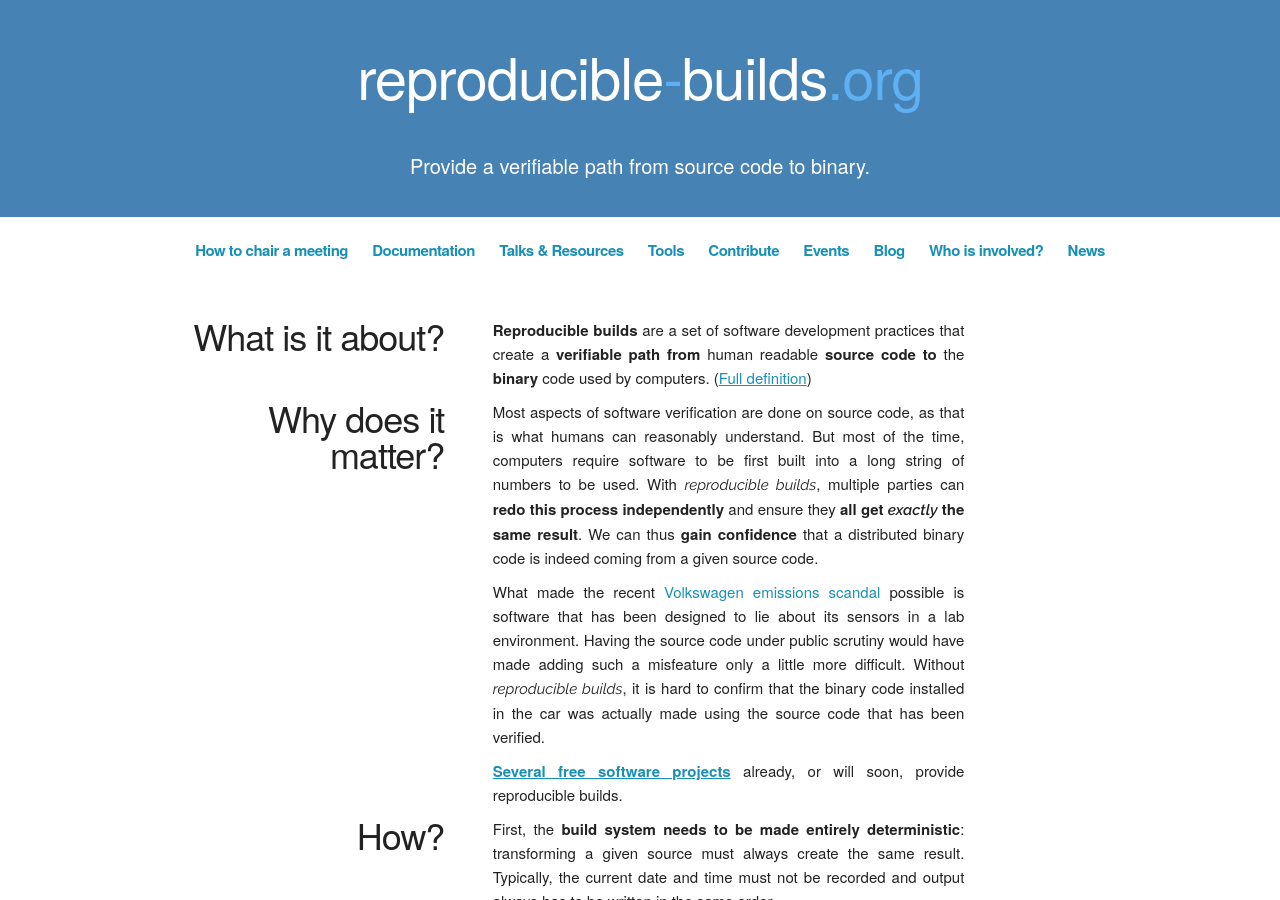
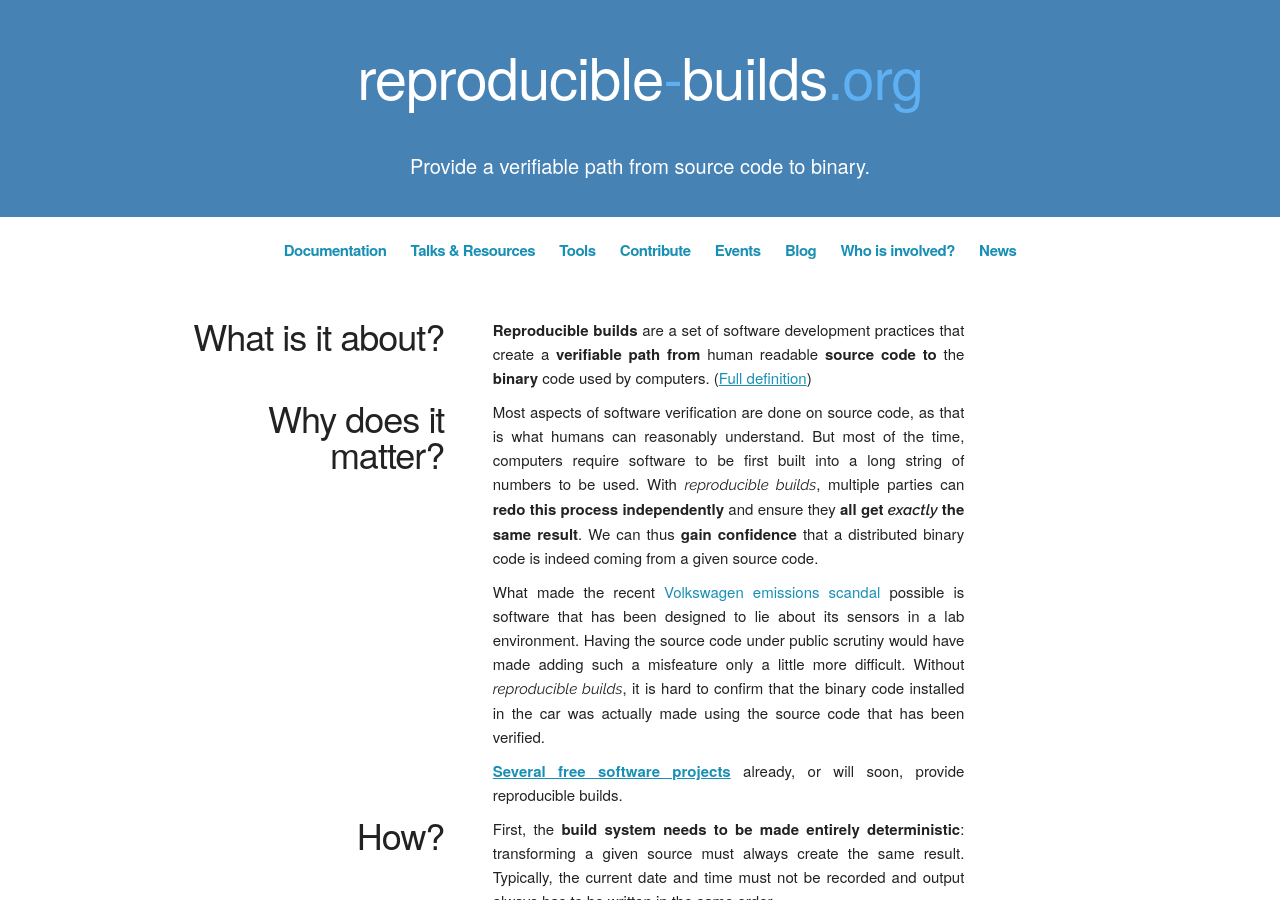
Before and after one commit to prototypefund/reproducible-website, a Jekyll site: the page built from index.html, in a window 1280 px wide and 900 px high. Built offline with Jekyll 4.4.1, drawn with Linux system fonts in a browser that asks for light colours; some web fonts are replaced.

Commit message:
Add support for pages that do not appear in the header bar.

```diff
--- a/index.html
+++ b/index.html
@@ -5,14 +5,14 @@
 <nav>
   <div class="hide-on-mobiles">
     {% for page in sorted_pages %}
-      {% if page.title %}<a class="page-link" href="{{ page.url | prepend: site.baseurl }}">{{ page.title }}</a>{% endif %}
+      {% if page.title and page.order >= 0 %}<a class="page-link" href="{{ page.url | prepend: site.baseurl }}">{{ page.title }}</a>{% endif %}
     {% endfor %}
   </div>
   <div class="show-on-mobiles">
     <select onchange="if (this.value) window.location.href=this.value">
       <option value="">reproducible-builds.org</option>
       {% for page in sorted_pages %}
-        {% if page.title %}<option value="{{ page.url | prepend: site.baseurl }}">{{ page.title }}</option>{% endif %}
+        {% if page.title and page.order >= 0 %}<option value="{{ page.url | prepend: site.baseurl }}">{{ page.title }}</option>{% endif %}
       {% endfor %}
     </select>
   </div>
```
